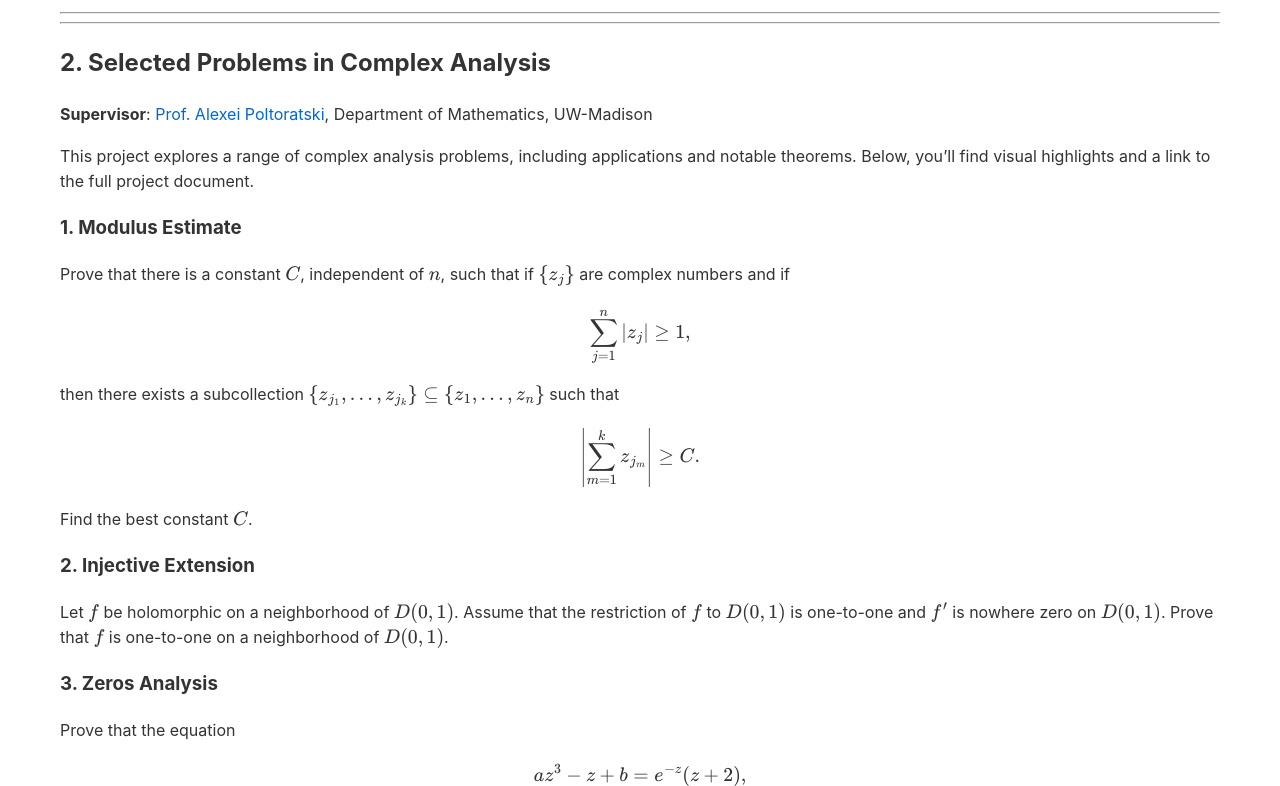
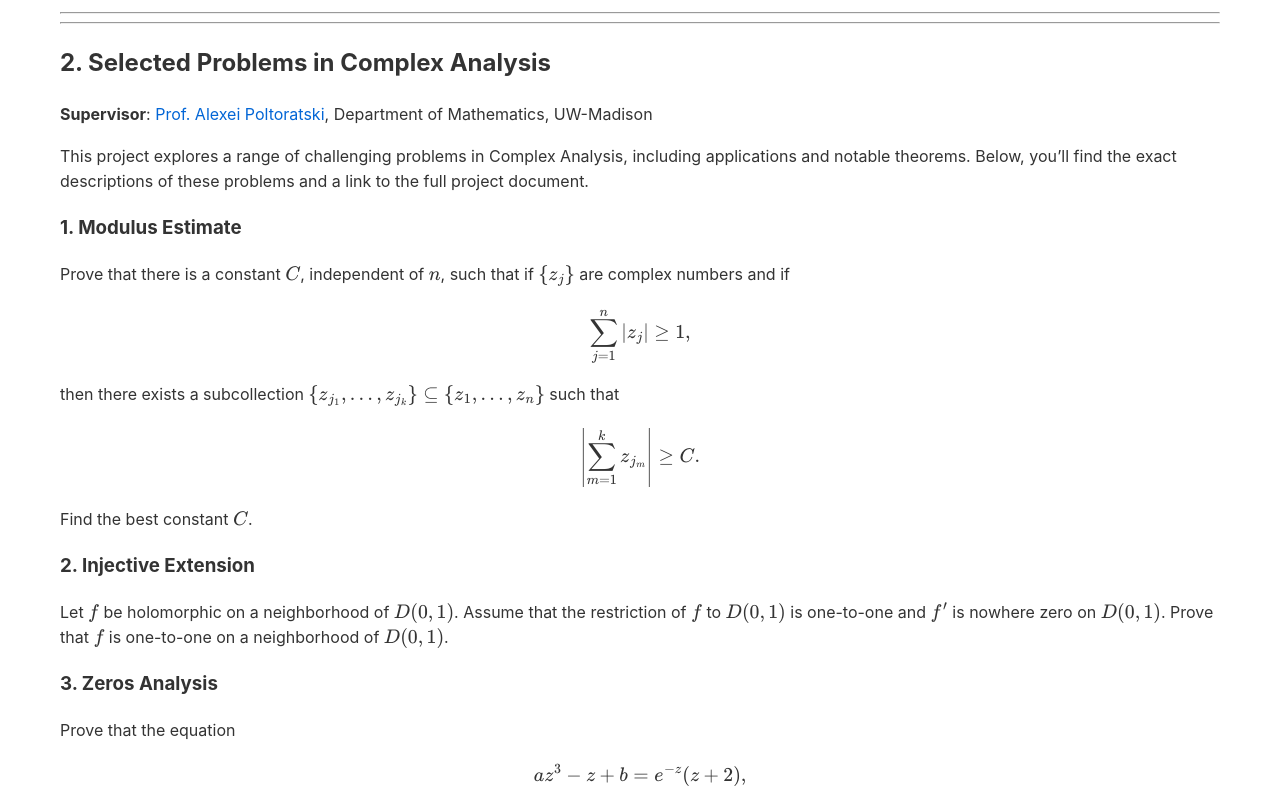
Before and after one commit to Yoon-1023/Yoon-1023.github.io, a Jekyll site: the page built from projects.md, in a window 1280 px wide and 900 px high, scrolled down 1854 px, cut to the strip 114-900 px from the top of the window. Built offline with Jekyll 4.4.1, drawn with Linux system fonts in a browser that asks for light colours.

Commit message:
Update projects.md

```diff
--- a/projects.md
+++ b/projects.md
@@ -49,7 +49,7 @@ For a detailed presentation of the project, view the full PDF below.
 
 **Supervisor**: [Prof. Alexei Poltoratski](https://people.math.wisc.edu/~poltoratski/), Department of Mathematics, UW-Madison
 
-This project explores a range of complex analysis problems, including applications and notable theorems. Below, you’ll find visual highlights and a link to the full project document.
+This project explores a range of challenging problems in Complex Analysis, including applications and notable theorems. Below, you’ll find the exact descriptions of these problems and a link to the full project document.
 
 ### 1. Modulus Estimate
 
```
